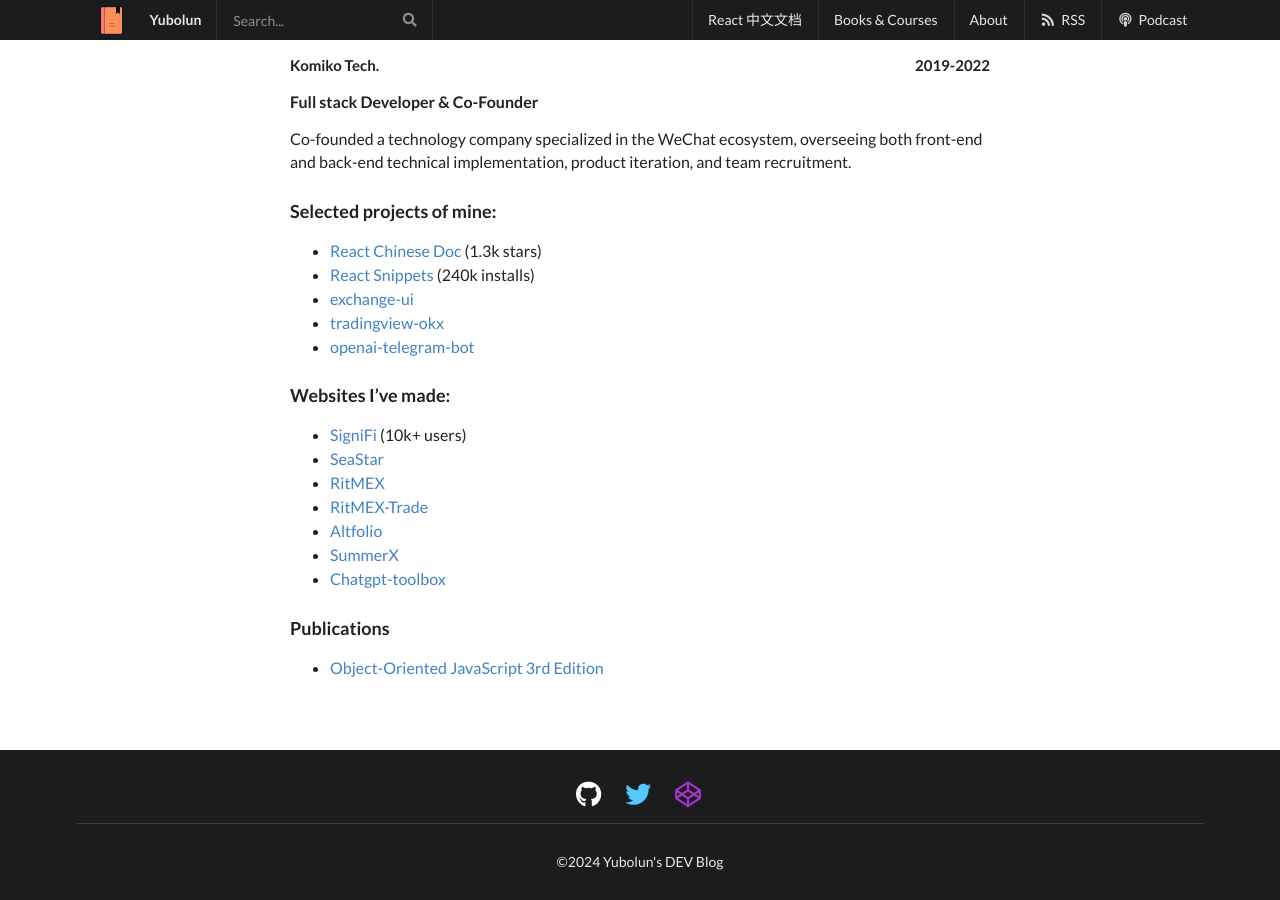
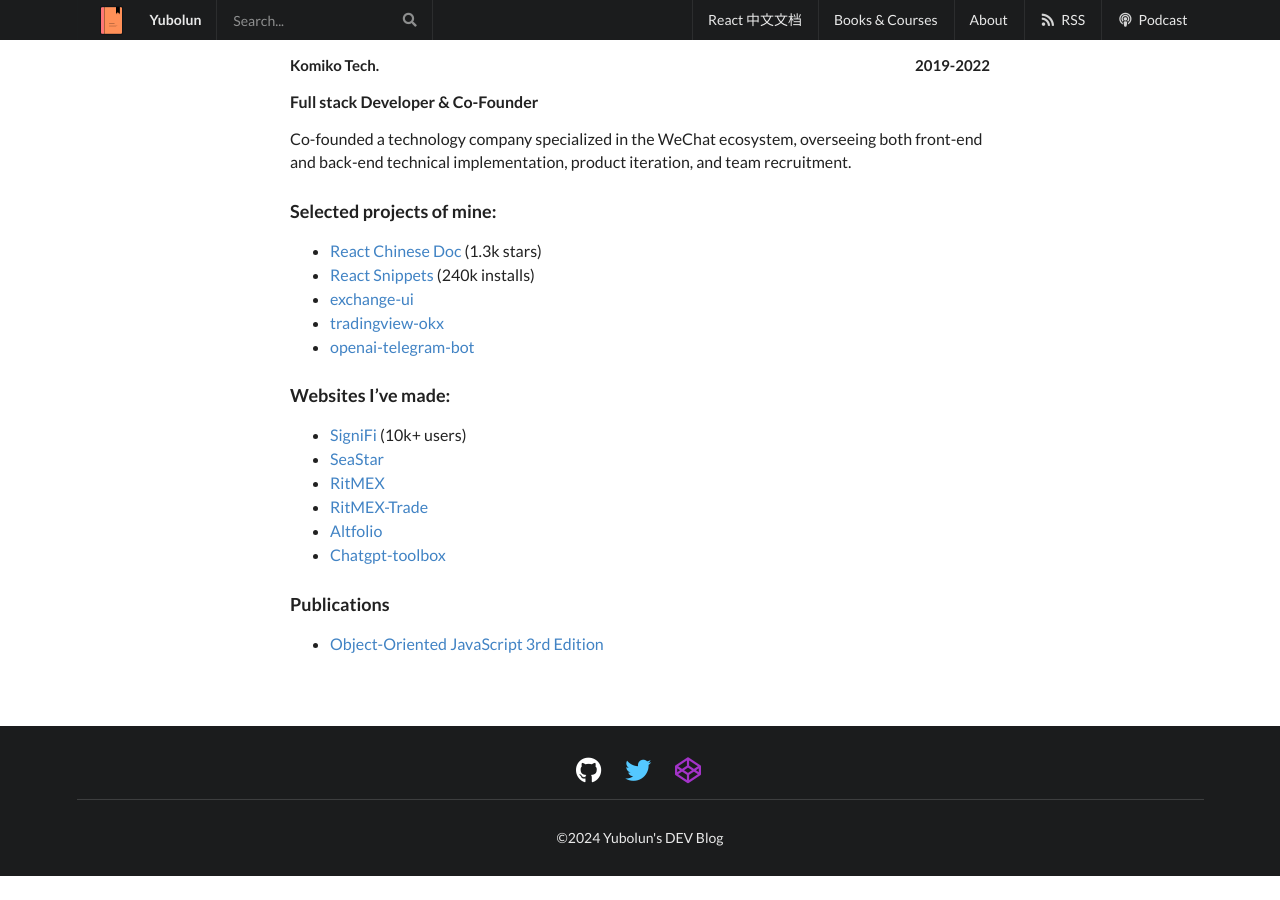
Before and after one commit to discountry/discountry.github.io, a Jekyll site: the page built from about/index.md, in a window 1280 px wide and 900 px high, scrolled down 657 px. Built offline with Jekyll 4.4.1, drawn with Linux system fonts in a browser that asks for light colours; after the commit the page ends 1533 px from its top, so only the background shows below that.

Commit message:
update site links

```diff
--- a/about/index.md
+++ b/about/index.md
@@ -47,7 +47,6 @@
 * [RitMEX](https://ritmex.one)
 * [RitMEX-Trade](https://trade.ritmex.one/)
 * [Altfolio](https://altfolio.ritmex.one/)
-* [SummerX](https://summmerx.com/)
 * [Chatgpt-toolbox](https://chatgpt.yubolun.com)
 
 ### Publications
```
